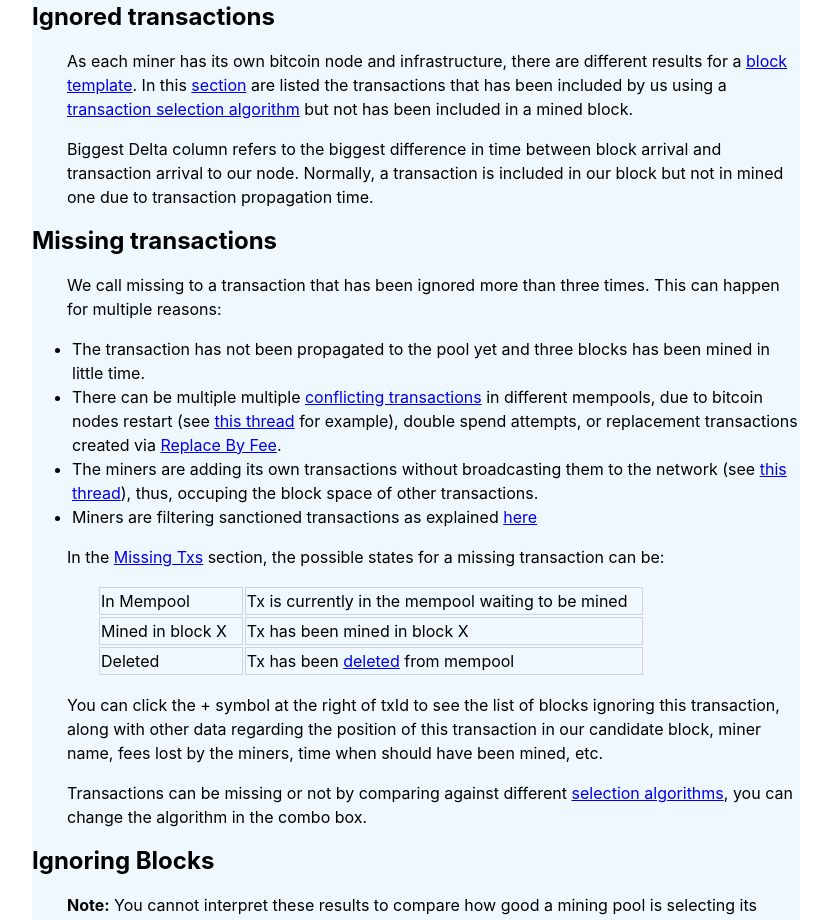
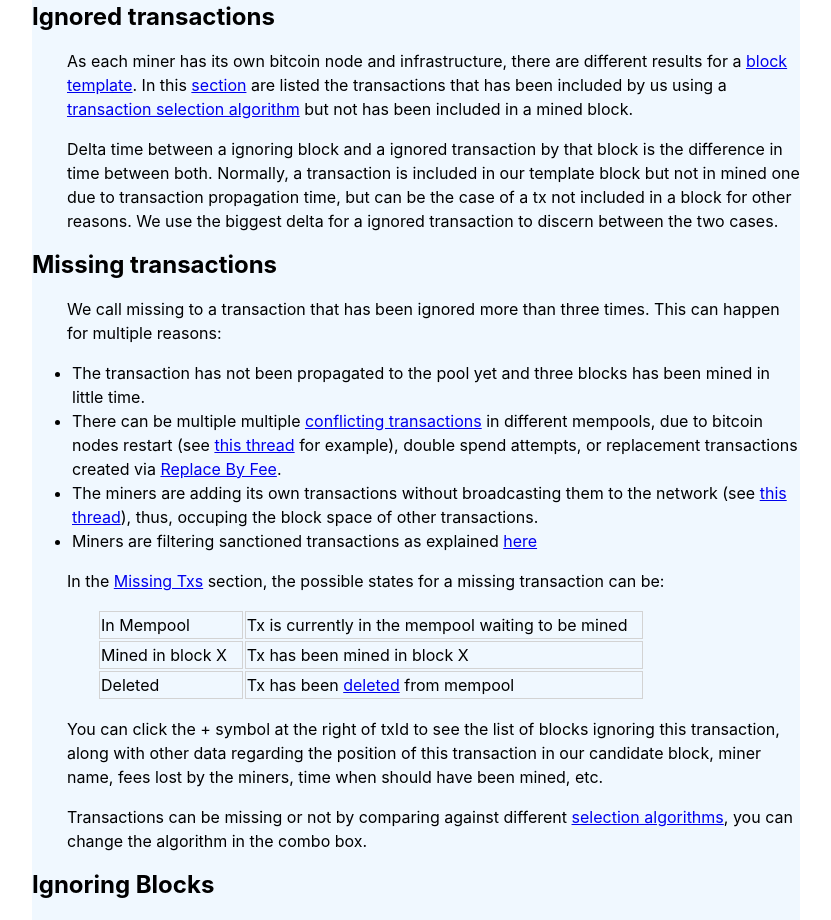
Before and after one commit to mempoolexplorer/mempoolexplorer, a React (Create React App) app: page /faq in a window 1280 px wide. Shown: the part 3440-4360 px from the top of the page, without its empty margins (224-1055 px from the left). Built offline with nearby package versions, Linux system fonts and the light colour scheme.

Commit message:
Better explanation for Biggest Delta time

```diff
--- a/src/components/Faq/Faq.js
+++ b/src/components/Faq/Faq.js
@@ -319,11 +319,14 @@ export function Faq() {
         but not has been included in a mined block.
       </p>
       <p>
-        Biggest Delta column refers to the biggest difference in time between
-        block arrival and transaction arrival to our node. Normally, a
-        transaction is included in our block but not in mined one due to
-        transaction propagation time.
+        Delta time between a ignoring block and a ignored transaction by that
+        block is the difference in time between both. Normally, a transaction is
+        included in our template block but not in mined one due to transaction
+        propagation time, but can be the case of a tx not included in a block
+        for other reasons. We use the biggest delta for a ignored transaction to
+        discern between the two cases.
       </p>
+
       <h2 id="missingTxs">Missing transactions</h2>
       <p>
         We call missing to a transaction that has been ignored more than three
```
